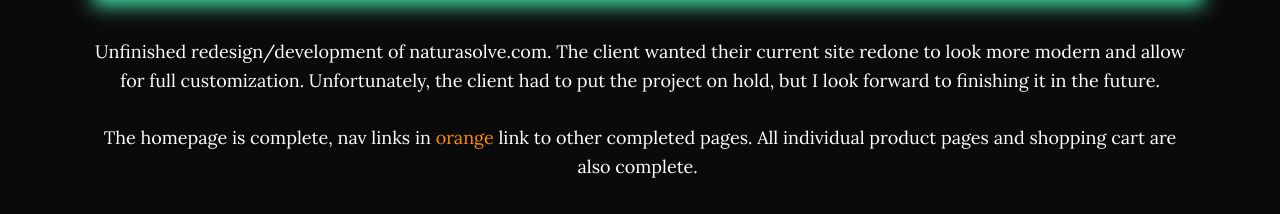
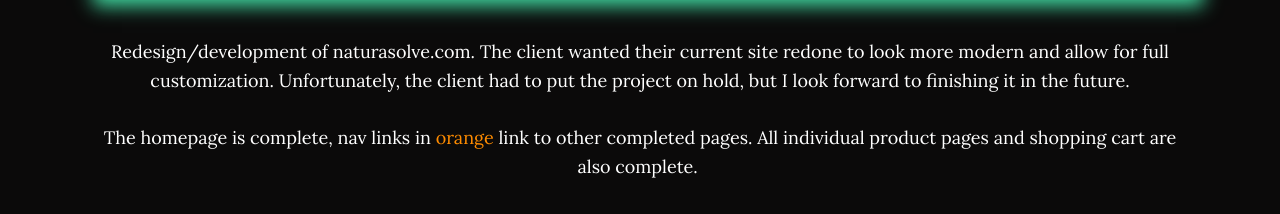
Before and after one commit to Spenceyb123/Spenceyb123.github.io, a plain HTML site: page index.html in a window 1280 px wide. Shown: the part 4243-4457 px from the top of the page. Drawn offline with nearby package versions, Linux system fonts and the light colour scheme; files whose address does not match are found by name.

Commit message:
Update index.html

```diff
--- a/index.html
+++ b/index.html
@@ -63,13 +63,13 @@
             <h2 class="react-js-heading">REACT.JS skills</h2><a href="https://spencebrown.github.io/nba-matchups-two/" target="_blank">
                 <div class="nba-matchups-container"><img class="nba-matchups-img" src="assets/img/nba-matchups-screenshot.png"></div>
             </a>
-            <p class="project-description">Inspired by my loves of basketball and problem solving. It randomly grabs a player from an array, then compares a random stat from the player to another random player. The player data is pulled from a CSV that I converted from <a href="https://www.basketball-reference.com/"> Basketball-Reference </a>. </br>Although I realize it has no practical value, it was a passion project of mine, and I learned a ton about React and Javascript creating it.&nbsp;<br></p><a href="https://github.com/spencebrown/nba-matchups-two"><i class="fa fa-github github-icon"></i><span><br>Github Repo</span></a>
+            <p class="project-description">Inspired by my loves of basketball and problem solving. It randomly grabs a player from an array, then compares a random stat from the player to another random player. The player data is pulled from a CSV that I converted from <a href="https://www.basketball-reference.com/"> Basketball-Reference</a>. </br>Although I realize it has no practical value, it was a passion project of mine, and I learned a ton about React and Javascript creating it.&nbsp;<br></p><a href="https://github.com/spencebrown/nba-matchups-two"><i class="fa fa-github github-icon"></i><span><br>Github Repo</span></a>
         </div>
         <div class="container">
             <h2 class="react-js-heading">Design &amp; Development skills</h2><a href="https://spencebrown.github.io/natura-solve-website/" target="_blank">
                 <div class="nba-matchups-container"><img class="nba-matchups-img" src="assets/img/natura-solve-screenshot.png"></div>
             </a>
-            <p class="project-description">Unfinished redesign/development of naturasolve.com. The client wanted their current site redone to look more modern and allow for full customization. Unfortunately, the client had to put the project on hold, but I look forward to finishing it in the future. <br><br>The homepage is complete, nav links in <span class="orange-span">orange</span>&nbsp;link to other completed pages. All individual product pages and shopping cart are also complete.&nbsp;</p><a href="https://github.com/spencebrown/natura-solve-website"><i class="fa fa-github github-icon"></i><span><br>Github Repo<br></span></a>
+            <p class="project-description">Redesign/development of naturasolve.com. The client wanted their current site redone to look more modern and allow for full customization. Unfortunately, the client had to put the project on hold, but I look forward to finishing it in the future. <br><br>The homepage is complete, nav links in <span class="orange-span">orange</span>&nbsp;link to other completed pages. All individual product pages and shopping cart are also complete.&nbsp;</p><a href="https://github.com/spencebrown/natura-solve-website"><i class="fa fa-github github-icon"></i><span><br>Github Repo<br></span></a>
         </div>
     </section>
     <footer class="footer-basic"><a class="email-link" href="mailto:cotton2_24@yahoo.com">cotton2_24@yahoo.com</a>
```
